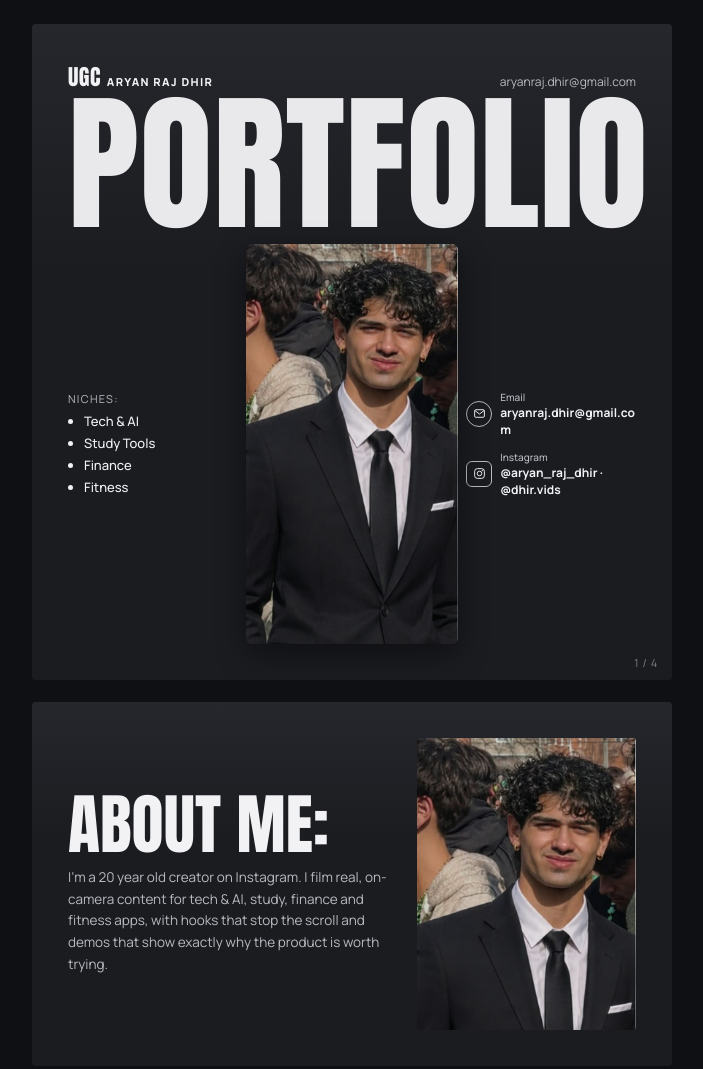
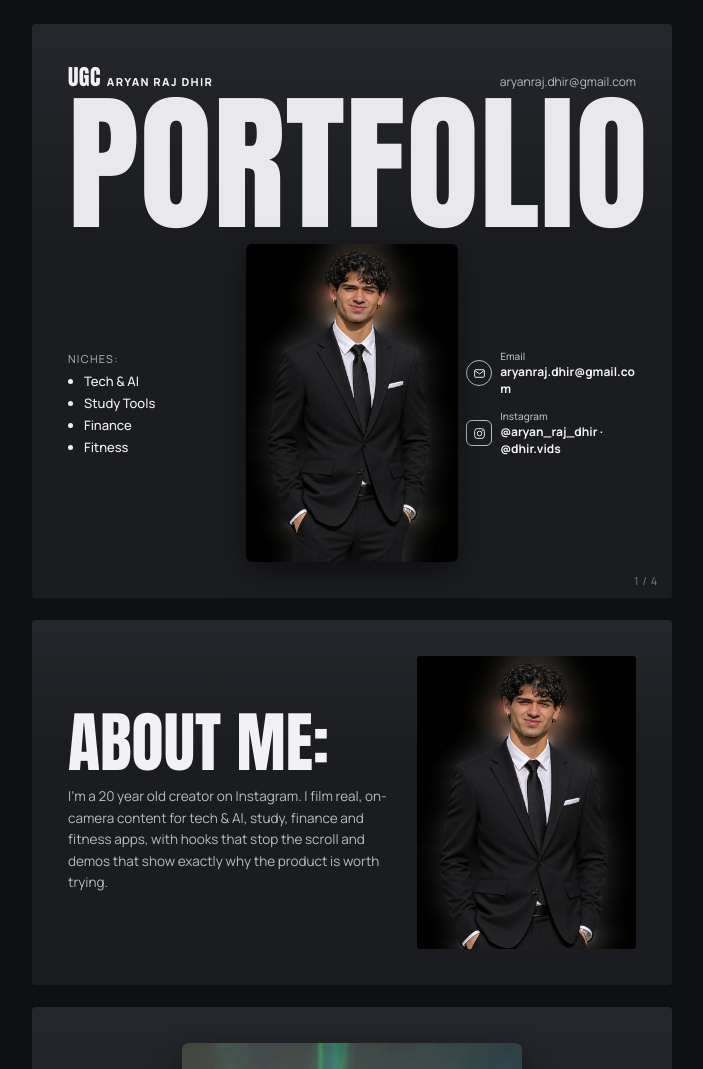
Before and after one commit to aryan6758/ugc-portfolio, a plain HTML site: page index.html in a window 1280 px wide. Shown: the top 1069 px of the page, without its empty margins (288-991 px from the left). Drawn offline with Linux system fonts and the light colour scheme; grey boxes are pictures that could not be loaded.

Commit message:
New photo

```diff
--- a/index.html
+++ b/index.html
@@ -138,7 +138,7 @@ h2 { font-weight: 800; font-size: clamp(22px, 5.4vw, 30px); text-align: center;
         <p class="label">Niches:</p>
         <ul><li>Tech &amp; AI</li><li>Study Tools</li><li>Finance</li><li>Fitness</li></ul>
       </div>
-      <div class="photo"><img src="assets/aryan_v2.jpg" alt="Aryan Raj Dhir"></div>
+      <div class="photo"><img src="assets/aryan_v3.jpg" alt="Aryan Raj Dhir"></div>
       <div class="contact">
         <div class="row"><div class="ic"><svg><use href="#i-mail"/></svg></div><div><b>Email</b><span>aryanraj.dhir@gmail.com</span></div></div>
         <div class="row"><div class="ic sq"><svg><use href="#i-ig"/></svg></div><div><b>Instagram</b><span>@aryan_raj_dhir · @dhir.vids</span></div></div>
@@ -153,7 +153,7 @@ h2 { font-weight: 800; font-size: clamp(22px, 5.4vw, 30px); text-align: center;
         <h1>ABOUT ME:</h1>
         <p>I'm a 20 year old creator on Instagram. I film real, on-camera content for tech &amp; AI, study, finance and fitness apps, with hooks that stop the scroll and demos that show exactly why the product is worth trying.</p>
       </div>
-      <div class="about-photo"><img src="assets/aryan_v2.jpg" alt=""></div>
+      <div class="about-photo"><img src="assets/aryan_v3.jpg" alt=""></div>
     </div>
   </section>
 
```
Also changed, not shown: assets/aryan_v2.jpg (deleted), assets/aryan_v3.jpg (added).
